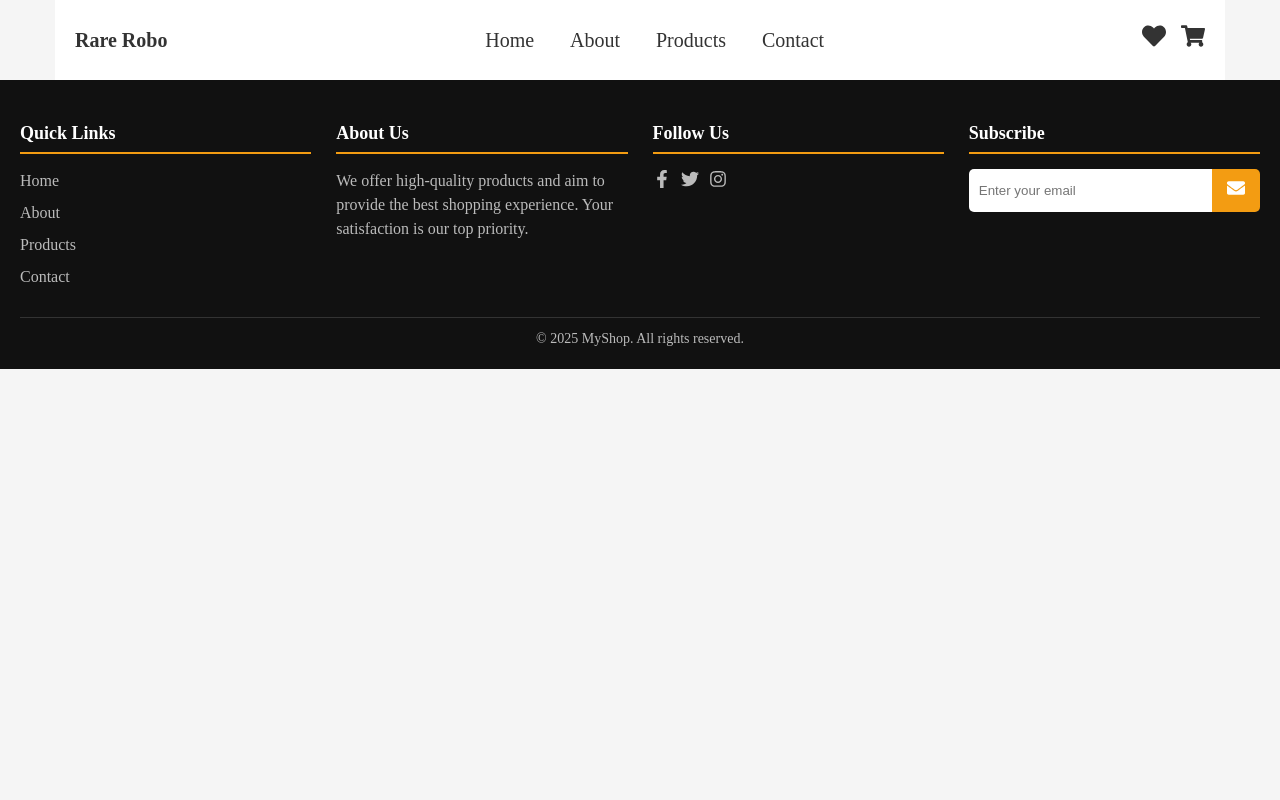
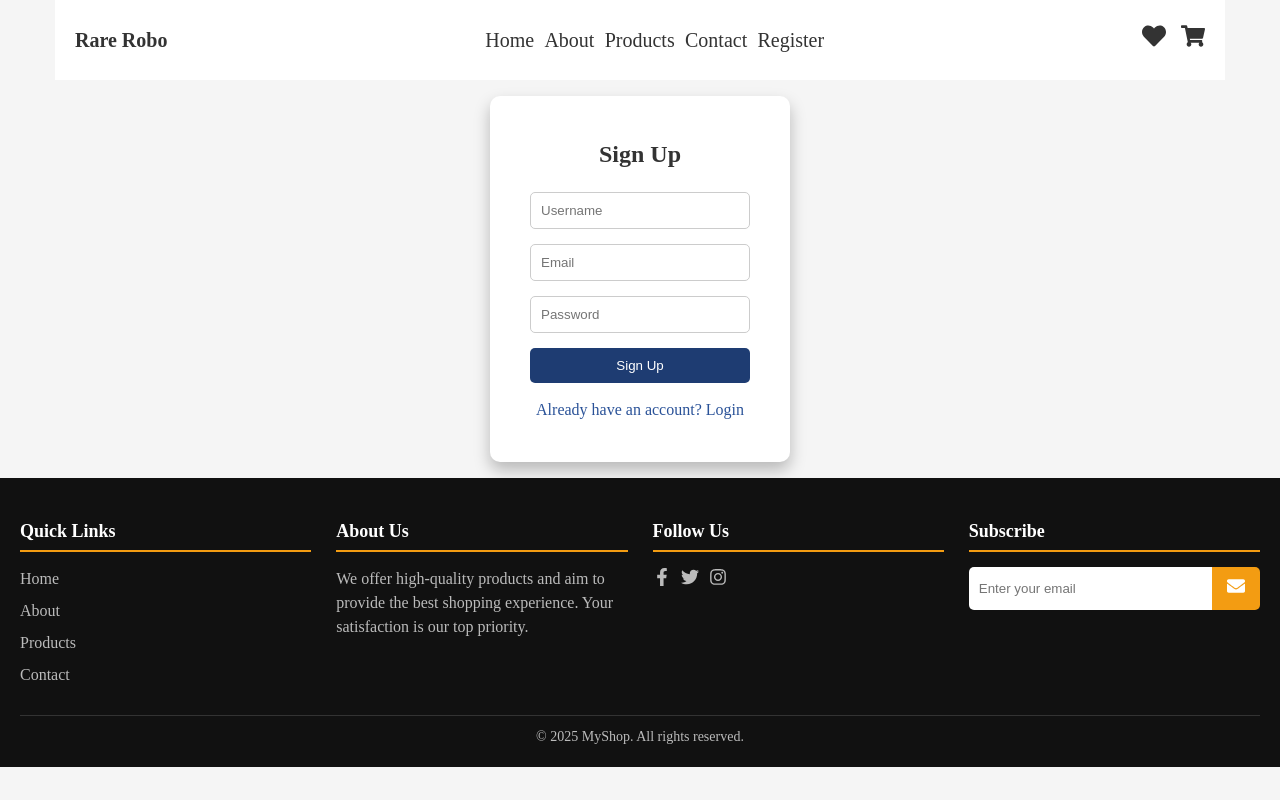
Before and after one commit to gyaneshorsingh1/Tshirt, a React (Vite) app: page /register in a window 1280 px wide. Built offline with nearby package versions, Linux system fonts and the light colour scheme; no server answers; a web font is replaced by a local one.

Commit message:
login and signup with firebase auth and dashboard created

```diff
--- a/package.json
+++ b/package.json
@@ -10,12 +10,14 @@
     "preview": "vite preview"
   },
   "dependencies": {
+    "firebase": "^12.0.0",
     "framer-motion": "^12.23.12",
     "react": "^19.1.0",
     "react-dom": "^19.1.0",
     "react-icons": "^5.5.0",
     "react-router": "^7.7.1",
-    "react-router-dom": "^7.7.1"
+    "react-router-dom": "^7.7.1",
+    "react-toastify": "^11.0.5"
   },
   "devDependencies": {
     "@eslint/js": "^9.30.1",
--- a/src/App.jsx
+++ b/src/App.jsx
@@ -1,34 +1,61 @@
-import { useState } from 'react'
+import { useState } from "react";
 
-import './App.css'
-import Navbar from './components/Navbar/Navbar'
-import { Routes, Route } from 'react-router'
-import Home from './components/Home/Home'
-import Footer from './components/Footer/Footer'
-import ProductDetails from './components/ProductDetails/ProductDetails'
-import ScrollToTop from './ScrollToTop'
-import CartPage from './pages/CartPage'
-import WishlistPage from './pages/WishlistPage'
+import "./App.css";
+import Navbar from "./components/Navbar/Navbar";
+import {
+  BrowserRouter as Router,
+  Routes,
+  Route,
+  Navigate,
+} from "react-router-dom";
+import Home from "./components/Home/Home";
+import Footer from "./components/Footer/Footer";
+import ProductDetails from "./components/ProductDetails/ProductDetails";
+import ScrollToTop from "./ScrollToTop";
+import CartPage from "./pages/CartPage";
+import WishlistPage from "./pages/WishlistPage";
+import AuthForm from "./pages/Login/AuthForm";
+
+import { useAuth } from "./context/AuthContext";
+import { ToastContainer, toast } from "react-toastify";
+import "react-toastify/dist/ReactToastify.css";
+import Dashboard from "./pages/Dashboard/Dashboard";
 
 function App() {
+  const { currentUser } = useAuth();
 
+  const ProtectedRoute = ({ children }) => {
+    return currentUser ? children : <Navigate to="/login" />;
+  };
 
   return (
     <>
-      <div className='full-app'>
+      <div className="full-app">
         <ScrollToTop />
         <Navbar />
+        <ToastContainer />
         <Routes>
-           <Route path='/' element={<Home />} />
-            <Route path='/home' element={<Home />} />
-           <Route path='product/:id' element={<ProductDetails />} />
-           <Route path="/cart" element={<CartPage />} />
-        <Route path="/wishlist" element={<WishlistPage />} />
+          <Route path="/" element={<Home />} />
+          <Route path="/home" element={<Home />} />
+          <Route path="product/:id" element={<ProductDetails />} />
+          <Route path="/cart" element={<CartPage />} />
+          <Route path="/wishlist" element={<WishlistPage />} />
+
+          <Route path="/login" element={<AuthForm />} />
+          <Route path="/register" element={<AuthForm />} />
+          <Route
+            path="*"
+            element={<Navigate to={currentUser ? "/home" : "/login"} />}
+          />
+          <Route
+            path="/dashboard"
+            element={currentUser ? <Dashboard /> : <Navigate to="/login" />}
+          />
         </Routes>
         <Footer />
       </div>
     </>
-  )
+  );
 }
 
-export default App
+export default App;
--- a/src/components/Navbar/Navbar.jsx
+++ b/src/components/Navbar/Navbar.jsx
@@ -1,13 +1,21 @@
 // src/components/Navbar.jsx
-import React, { useState } from "react";
+import React, { useState, useEffect } from "react";
 import "./navbar.css";
 import { FaShoppingCart, FaHeart, FaBars, FaTimes } from "react-icons/fa";
 import { motion } from "framer-motion";
-import { Link } from "react-router-dom";
+import { Link, useNavigate } from "react-router-dom";
 import { useWishlist } from "../../context/WishlistContext";
-import { useCart } from "../../context/CartContext";
+import { useCart } from "../../context/CartContext.jsx";
+import { useAuth } from "../../context/AuthContext.jsx";
+import { toast } from "react-toastify";
+import { auth } from "../../firebase-config.js";
+import { signOut } from "firebase/auth";
 
 export default function Navbar() {
+  const { currentUser } = useAuth();
+  const navigate = useNavigate();
+
+
   const [menuOpen, setMenuOpen] = useState(false);
 
   const { cart } = useCart();
@@ -40,6 +48,7 @@ export default function Navbar() {
     },
   };
 
+
   return (
     <motion.nav variants={navVariants} initial="hidden" animate="visible">
       {/* Logo */}
@@ -54,18 +63,37 @@ export default function Navbar() {
       >
         {["Home", "About", "Products", "Contact"].map((link) => (
           <motion.li key={link} variants={itemVariants}>
-            <Link to={`/${link.toLowerCase()}`} onClick={() => setMenuOpen(false)}>
+            <Link
+              to={`/${link.toLowerCase()}`}
+              onClick={() => setMenuOpen(false)}
+            >
               {link}
             </Link>
           </motion.li>
         ))}
+
+        {currentUser ? (
+          <motion.li variants={itemVariants}>
+            <Link to="/Dashboard" className="logout-btn">
+              Profile
+            </Link>
+          </motion.li>
+        ) : (
+          <motion.li variants={itemVariants}>
+            <Link to="/register" onClick={() => setMenuOpen(false)}>
+              Register
+            </Link>
+          </motion.li>
+        )}
       </motion.ul>
 
       {/* Icons with counts */}
       <motion.div variants={itemVariants} className="nav-icons">
         <Link to="/wishlist" className="wishlist-link">
           <FaHeart />
-          {wishlist.length > 0 && <span className="count">{wishlist.length}</span>}
+          {wishlist.length > 0 && (
+            <span className="count">{wishlist.length}</span>
+          )}
         </Link>
         <Link to="/cart" className="cart-link">
           <FaShoppingCart />
--- a/src/components/Navbar/navbar.css
+++ b/src/components/Navbar/navbar.css
@@ -22,6 +22,7 @@ nav > .nav-links {
   width: 30%;
   font-size: 20px;
   list-style: none;
+  gap: 10px;
 }
 
 nav a {
--- a/src/components/Products/ProductCard.css
+++ b/src/components/Products/ProductCard.css
@@ -267,4 +267,7 @@
   .product-list{
     align-content: top;
    }
+   .product-image{
+    height: 180px;
+   }
 }
--- /dev/null
+++ b/src/context/AuthContext.jsx
@@ -0,0 +1,31 @@
+import React, { createContext, useEffect, useState, useContext } from "react";
+import { auth } from "../firebase-config.js";
+import { onAuthStateChanged } from "firebase/auth";
+
+// Create context
+const AuthContext = createContext();
+
+// Provide context
+export const AuthProvider = ({ children }) => {
+  const [currentUser, setCurrentUser] = useState(null);
+  const [loading, setLoading] = useState(true);
+
+  useEffect(() => {
+    const unsubscribe = onAuthStateChanged(auth, (user) => {
+      setCurrentUser(user);
+      setLoading(false);
+    });
+
+    // Clean up listener
+    return () => unsubscribe();
+  }, []);
+
+  return (
+    <AuthContext.Provider value={{ currentUser }}>
+      {!loading && children}
+    </AuthContext.Provider>
+  );
+};
+
+// Custom hook to use AuthContext
+export const useAuth = () => useContext(AuthContext);
--- /dev/null
+++ b/src/firebase-config.js
@@ -0,0 +1,16 @@
+// src/firebase-config.js
+import { initializeApp } from "firebase/app";
+import { getAuth } from "firebase/auth";
+
+const firebaseConfig = {
+  apiKey: "AIzaSyD_PLWkiqooJ56pwPAds1ZPFTs74SIlZwU",
+  authDomain: "rare-robo.firebaseapp.com",
+  projectId: "rare-robo",
+  storageBucket: "rare-robo.firebasestorage.app",
+  messagingSenderId: "360673167916",
+  appId: "1:360673167916:web:5ce6493c4e651a96545f89",
+  measurementId: "G-MVZPTCM5VD"
+};
+
+const app = initializeApp(firebaseConfig);
+export const auth = getAuth(app);
--- a/src/main.jsx
+++ b/src/main.jsx
@@ -6,15 +6,18 @@ import {BrowserRouter} from "react-router-dom";
 import ReactDOM from "react-dom/client"
 import { CartProvider } from './context/CartContext.jsx';
 import { WishlistProvider } from './context/WishlistContext.jsx';
+import { AuthProvider } from './context/AuthContext.jsx';
 
 
 ReactDOM.createRoot(document.getElementById('root')).render(
   <BrowserRouter>
+  <AuthProvider>
      <CartProvider>
       <WishlistProvider>
         <App />
       </WishlistProvider>
     </CartProvider>
+    </AuthProvider>
   </BrowserRouter>
 
 )
--- /dev/null
+++ b/src/pages/Dashboard/Dashboard.css
@@ -0,0 +1,33 @@
+.dashboard {
+  padding: 2rem;
+  max-width: 600px;
+  margin: auto;
+  margin-top: 2vh;
+  margin-bottom: 2vh;
+  background: #f5f5f5;
+  border-radius: 10px;
+  text-align: center;
+  box-shadow: 0 0 10px rgba(0, 0, 0, 0.1);
+}
+
+.dashboard-header {
+  margin-bottom: 2rem;
+}
+
+.dashboard-orders {
+  text-align: left;
+  margin-top: 1rem;
+}
+
+.dashboard-orders ul {
+  list-style: none;
+  padding: 0;
+}
+
+.dashboard-orders li {
+  padding: 0.75rem;
+  margin-bottom: 0.5rem;
+  background: white;
+  border-radius: 5px;
+  box-shadow: 0 1px 3px rgba(0,0,0,0.1);
+}
--- /dev/null
+++ b/src/pages/Dashboard/Dashboard.jsx
@@ -0,0 +1,67 @@
+// src/components/Dashboard.jsx
+import React, { useContext } from "react";
+
+import { motion } from "framer-motion";
+import "./Dashboard.css"; // for styling
+import { FaUserCircle } from "react-icons/fa";
+import { AuthProvider, useAuth } from "../../context/AuthContext";
+import { auth } from "../../firebase-config";
+import { toast } from "react-toastify";
+import { useNavigate } from "react-router";
+import { signOut } from "firebase/auth";
+
+const Dashboard = () => {
+    const navigate = useNavigate()
+    const currentUser = useAuth();
+    const username = currentUser.currentUser.displayName;
+
+
+
+
+  const dummyOrders = [
+    { id: 1, product: "iPhone 15", status: "Shipped" },
+    { id: 2, product: "MacBook Air", status: "Delivered" },
+    { id: 3, product: "AirPods Pro", status: "Processing" },
+  ];
+
+    const handleLogout = async () => {
+      try {
+        await signOut(auth); // ✅ correct usage
+
+        toast.success("Logged out successfully!");
+        navigate("/login");
+      } catch (error) {
+        toast.error("Logout failed");
+      }
+    };
+
+  return (
+    <motion.div
+      className="dashboard"
+      initial={{ opacity: 0, y: 30 }}
+      animate={{ opacity: 1, y: 0 }}
+      exit={{ opacity: 0, y: -30 }}
+    >
+      <div className="dashboard-header">
+        <FaUserCircle size={80} color="#555" />
+        <h2>Welcome, {username}</h2>
+        <p>{currentUser.currentUser.email}</p>
+        <button onClick={handleLogout}>Logout</button>
+      </div>
+
+      <div className="dashboard-orders">
+        <h3>Your Orders</h3>
+        <ul>
+          {dummyOrders.map((order) => (
+            <li key={order.id}>
+              <strong>{order.product}</strong> - {order.status}
+            </li>
+          ))}
+        </ul>
+      </div>
+
+    </motion.div>
+  );
+};
+
+export default Dashboard;
--- /dev/null
+++ b/src/pages/Login/AuthForm.jsx
@@ -0,0 +1,124 @@
+// src/components/AuthForm.jsx
+import React, { useState, useEffect } from "react";
+import { motion } from "framer-motion";
+import { auth } from "../../firebase-config.js";
+import {
+  createUserWithEmailAndPassword,
+  signInWithEmailAndPassword,
+  updateProfile // ✅ Add this
+} from "firebase/auth";
+
+import "./Authform.css";
+import { useNavigate } from "react-router";
+ import { useLocation } from "react-router-dom";
+import { toast } from "react-toastify";
+
+
+export default function AuthForm() {
+
+  const Navigate = useNavigate()
+
+  const [isLogin, setIsLogin] = useState(true);
+  const [email, setEmail] = useState("");
+  const [password, setPassword] = useState("");
+  const [username, setUsername] = useState(""); // only for signup
+  const [message, setMessage] = useState("");
+
+  const formVariants = {
+    hidden: { opacity: 0, x: -100 },
+    visible: { opacity: 1, x: 0 },
+    exit: { opacity: 0, x: 100 }
+  };
+
+  const toggleForm = () => {
+    setIsLogin(!isLogin);
+    setMessage("");
+  };
+
+const handleSubmit = async (e) => {
+  e.preventDefault();
+  setMessage("");
+
+  try {
+    if (isLogin) {
+      await signInWithEmailAndPassword(auth, email, password);
+      toast("✅ Login successful!");
+      Navigate("/home");
+    } else {
+      const userCredential = await createUserWithEmailAndPassword(
+        auth,
+        email,
+        password
+      );
+
+      // ✅ Set displayName to username
+      await updateProfile(userCredential.user, {
+        displayName: username,
+      });
+
+      toast("✅ Signup successful!");
+      Navigate("/home");
+    }
+  } catch (error) {
+    toast(`❌ ${error.message}`);
+  }
+};
+
+
+
+const location = useLocation();
+useEffect(() => {
+  setIsLogin(location.pathname === "/login");
+}, [location.pathname]);
+
+
+  return (
+    <div className="auth-container">
+      <motion.div
+        key={isLogin ? "login" : "signup"}
+        className="form-box"
+        initial="hidden"
+        animate="visible"
+        exit="exit"
+        variants={formVariants}
+        transition={{ duration: 0.5 }}
+      >
+        <h2>{isLogin ? "Login" : "Sign Up"}</h2>
+        <form onSubmit={handleSubmit}>
+          {!isLogin && (
+            <input
+              type="text"
+              placeholder="Username"
+              value={username}
+              onChange={(e) => setUsername(e.target.value)}
+              required
+            />
+          )}
+          <input
+            type="email"
+            placeholder="Email"
+            value={email}
+            onChange={(e) => setEmail(e.target.value)}
+            required
+          />
+          <input
+            type="password"
+            placeholder="Password"
+            value={password}
+            onChange={(e) => setPassword(e.target.value)}
+            required
+          />
+          <button type="submit">{isLogin ? "Login" : "Sign Up"}</button>
+        </form>
+
+        <p onClick={toggleForm} className="toggle">
+          {isLogin
+            ? "Don't have an account? Sign Up"
+            : "Already have an account? Login"}
+        </p>
+
+        {message && <p className="message">{message}</p>}
+      </motion.div>
+    </div>
+  );
+}
--- /dev/null
+++ b/src/pages/Login/Authform.css
@@ -0,0 +1,70 @@
+
+.loginsignup{
+    max-width: 1170px;
+    margin: auto;
+    height: 85vh;
+    display: flex;
+    justify-content: center;
+    align-self: center;
+    padding: 10px;
+
+}
+.auth-container {
+  background: white;
+  border-radius: 10px;
+  padding: 40px;
+  width: 300px;
+  box-shadow: 0 8px 16px rgba(0, 0, 0, 0.25);
+  margin: auto;
+  margin-top: 2vh;
+  margin-bottom: 2vh;
+}
+
+.form-box h2 {
+  margin-bottom: 20px;
+  color: #333;
+  text-align: center;
+}
+
+.form-box form {
+  display: flex;
+  flex-direction: column;
+}
+
+.form-box input {
+  padding: 10px;
+  margin-bottom: 15px;
+  border: 1px solid #ccc;
+  border-radius: 5px;
+}
+
+.form-box button {
+  padding: 10px;
+  background-color: #1e3c72;
+  color: white;
+  border: none;
+  border-radius: 5px;
+  cursor: pointer;
+}
+
+.form-box button:hover {
+  background-color: #2a5298;
+}
+
+.toggle {
+  color: #2a5298;
+  text-align: center;
+  margin-top: 15px;
+  cursor: pointer;
+}
+
+.message {
+  margin-top: 10px;
+  font-size: 0.9rem;
+  text-align: center;
+  color: green;
+}
+
+.message:has(> span.error) {
+  color: red;
+}
```
Also changed, not shown: 1 other file (tests, documents, lock files or other folders).
